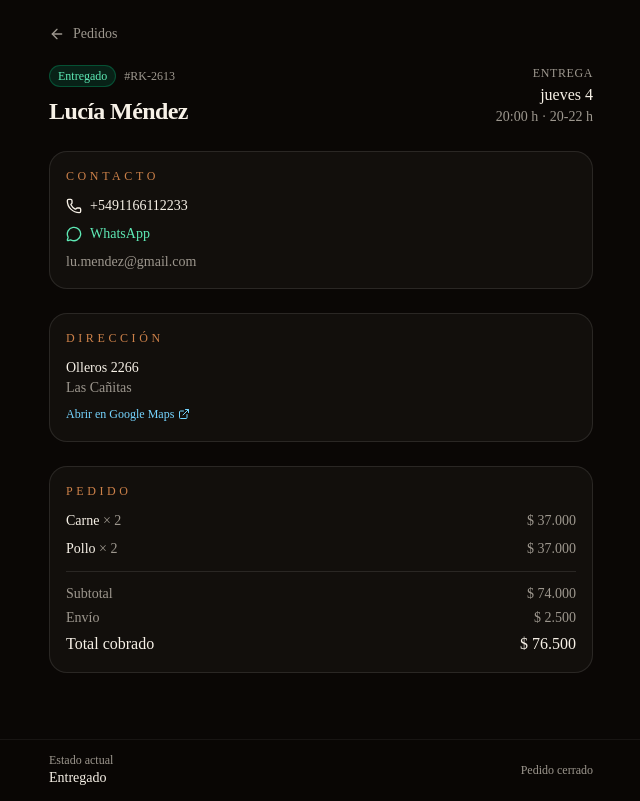
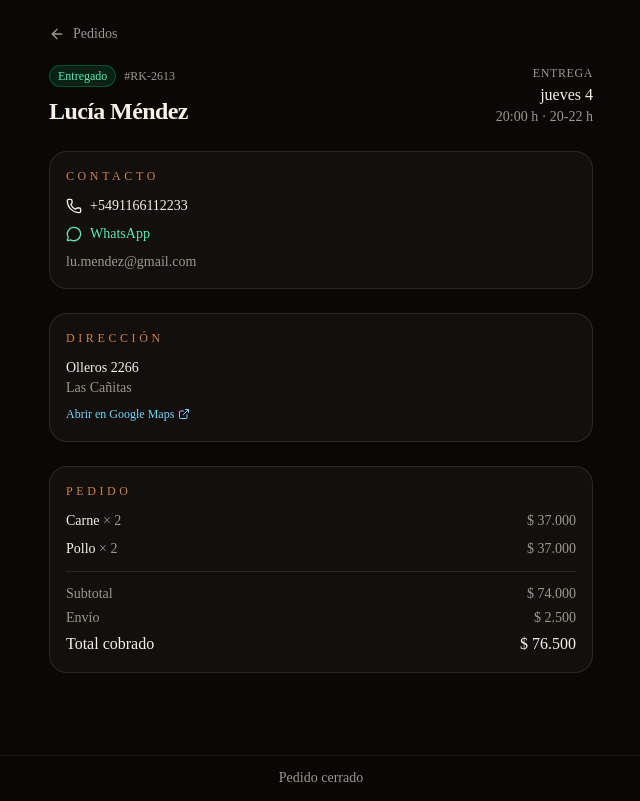
Before and after one commit to fbiquard/rok, a Next.js app: page /admin/orders/RK-2613 in a window 1280 px wide. Shown: the whole page, without its empty margins (319-959 px from the left). Built offline with nearby package versions, Linux system fonts and the light colour scheme.

Commit message:
feat(admin): secciones Pendientes/Entregados + botón Avisar siempre visible

```diff
--- a/src/app/admin/orders/[id]/page.tsx
+++ b/src/app/admin/orders/[id]/page.tsx
@@ -194,36 +194,35 @@ function Row({
 
 function ActionBar({ order, wppLink }: { order: Order; wppLink: string }) {
   const meta = statusMeta[order.status];
+  const showWhatsApp = order.status !== "delivered";
 
   return (
     <div className="fixed inset-x-0 bottom-0 z-20 border-t border-border/60 bg-background/95 backdrop-blur">
-      <div className="mx-auto flex w-full max-w-xl items-center justify-between gap-3 px-4 py-3">
-        <div className="text-xs">
-          <p className="text-muted-foreground">Estado actual</p>
-          <p className="text-sm font-medium">{meta.label}</p>
-        </div>
-        {meta.nextStatus === "out_for_delivery" ? (
+      <div className="mx-auto flex w-full max-w-xl items-stretch gap-2 px-4 py-3">
+        {showWhatsApp && (
           <a
             href={wppLink}
             target="_blank"
             rel="noopener noreferrer"
+            aria-label="Avisar al cliente por WhatsApp"
             className={cn(
-              buttonVariants({ size: "lg" }),
-              "h-12 rounded-full bg-emerald-500 px-5 text-base font-medium text-emerald-950 hover:bg-emerald-400",
+              buttonVariants({ variant: "outline", size: "lg" }),
+              "h-12 rounded-full border-emerald-500/40 px-4 text-emerald-300 hover:bg-emerald-500/10 hover:text-emerald-200",
             )}
           >
             <MessageCircle className="size-4" />
-            {meta.nextLabel}
+            Avisar
           </a>
-        ) : meta.nextStatus ? (
+        )}
+        {meta.nextStatus ? (
           <Button
             size="lg"
-            className="h-12 rounded-full px-5 text-base font-medium"
+            className="h-12 flex-1 rounded-full px-5 text-base font-medium"
           >
             {meta.nextLabel}
           </Button>
         ) : (
-          <span className="text-xs text-muted-foreground">
+          <span className="flex-1 self-center text-center text-sm text-muted-foreground">
             Pedido cerrado
           </span>
         )}
--- a/src/app/admin/page.tsx
+++ b/src/app/admin/page.tsx
@@ -37,26 +37,47 @@ export default function AdminHome() {
         </p>
       </header>
 
-      <section className="mt-6 space-y-3">
+      <section className="mt-8">
+        <div className="flex items-baseline justify-between">
+          <h2 className="text-xs font-medium uppercase tracking-[0.3em] text-primary/80">
+            Pendientes
+          </h2>
+          <span className="text-xs text-muted-foreground">
+            {upcoming.length}{" "}
+            {upcoming.length === 1 ? "pedido" : "pedidos"}
+          </span>
+        </div>
+        <div className="mt-3 space-y-3">
           {upcoming.length === 0 ? (
             <EmptyState />
           ) : (
             upcoming.map((order) => <OrderCard key={order.id} order={order} />)
           )}
+        </div>
       </section>
 
-      {delivered.length > 0 && (
       <section className="mt-10">
+        <div className="flex items-baseline justify-between">
           <h2 className="text-xs font-medium uppercase tracking-[0.3em] text-muted-foreground">
             Entregados
           </h2>
+          <span className="text-xs text-muted-foreground">
+            {delivered.length}{" "}
+            {delivered.length === 1 ? "pedido" : "pedidos"}
+          </span>
+        </div>
         <div className="mt-3 space-y-3 opacity-60">
-            {delivered.map((order) => (
+          {delivered.length === 0 ? (
+            <p className="rounded-2xl border border-border bg-card p-6 text-center text-sm text-muted-foreground">
+              Todavía no hay entregas.
+            </p>
+          ) : (
+            delivered.map((order) => (
               <OrderCard key={order.id} order={order} />
-            ))}
+            ))
+          )}
         </div>
       </section>
-      )}
     </div>
   );
 }
```
Lines whose indentation alone changed are shown as unchanged.
